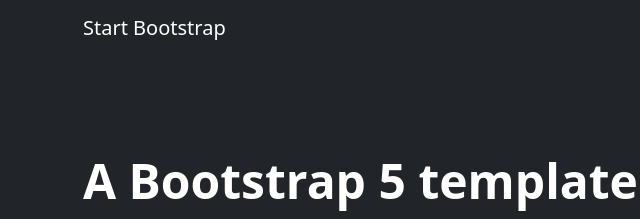
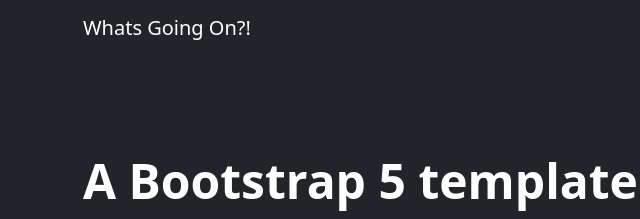
Before and after one commit to JosimarGoncalves/Site-Smaug-What-Going-On, a plain HTML site: page index.html in a window 1280 px wide. Shown: the top 219 px of the page, 35-675 px from the left. Drawn offline with nearby package versions, Linux system fonts and the light colour scheme.

Commit message:
Update Html

```diff
--- a/index.html
+++ b/index.html
@@ -18,7 +18,7 @@
             <!-- Navigation-->
             <nav class="navbar navbar-expand-lg navbar-dark bg-dark">
                 <div class="container px-5">
-                    <a class="navbar-brand" href="index.html">Start Bootstrap</a>
+                    <a class="navbar-brand" href="index.html">Whats Going On?!</a>
                     <button class="navbar-toggler" type="button" data-bs-toggle="collapse" data-bs-target="#navbarSupportedContent" aria-controls="navbarSupportedContent" aria-expanded="false" aria-label="Toggle navigation"><span class="navbar-toggler-icon"></span></button>
                     <div class="collapse navbar-collapse" id="navbarSupportedContent">
                         <ul class="navbar-nav ms-auto mb-2 mb-lg-0">
```
